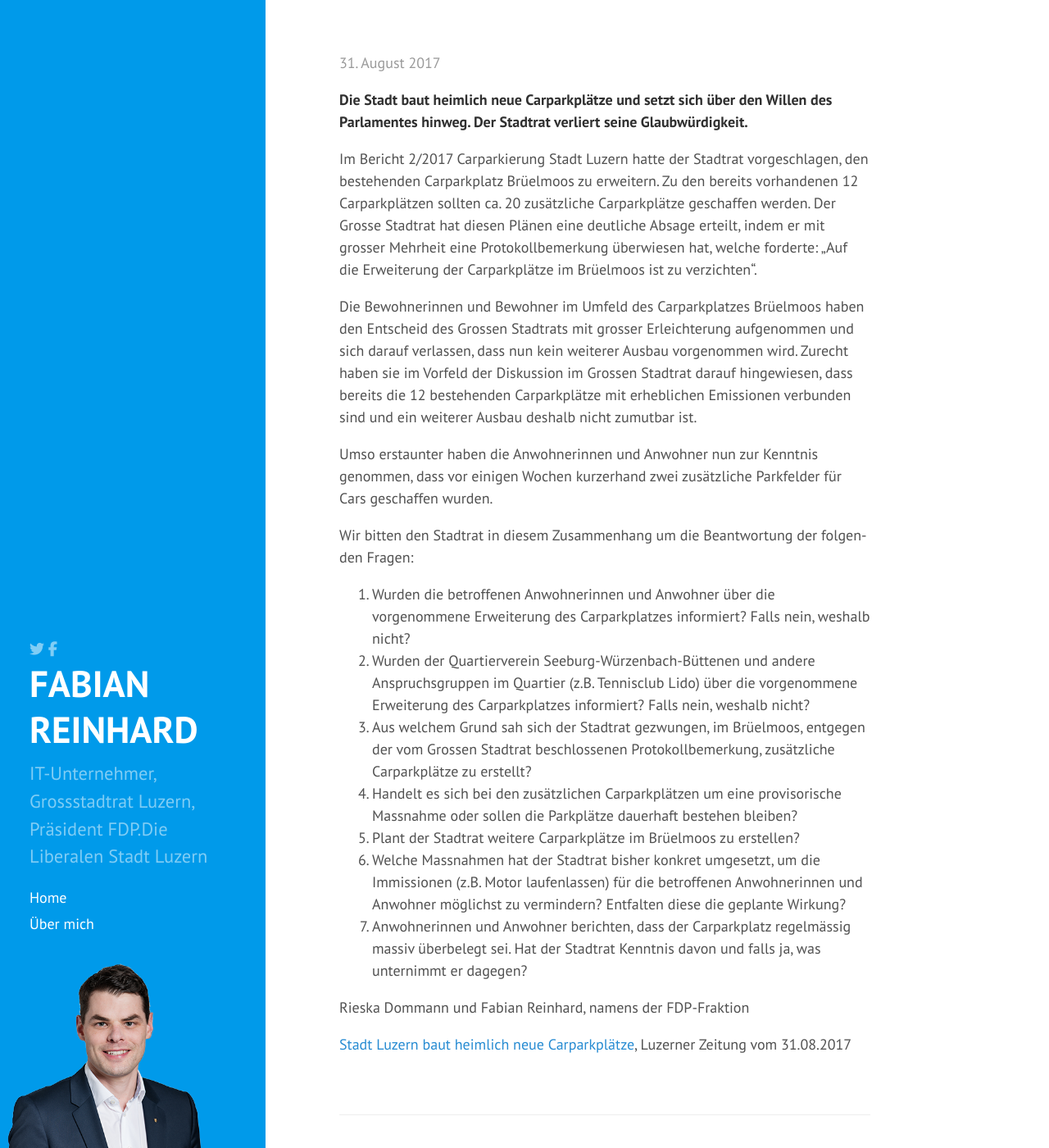
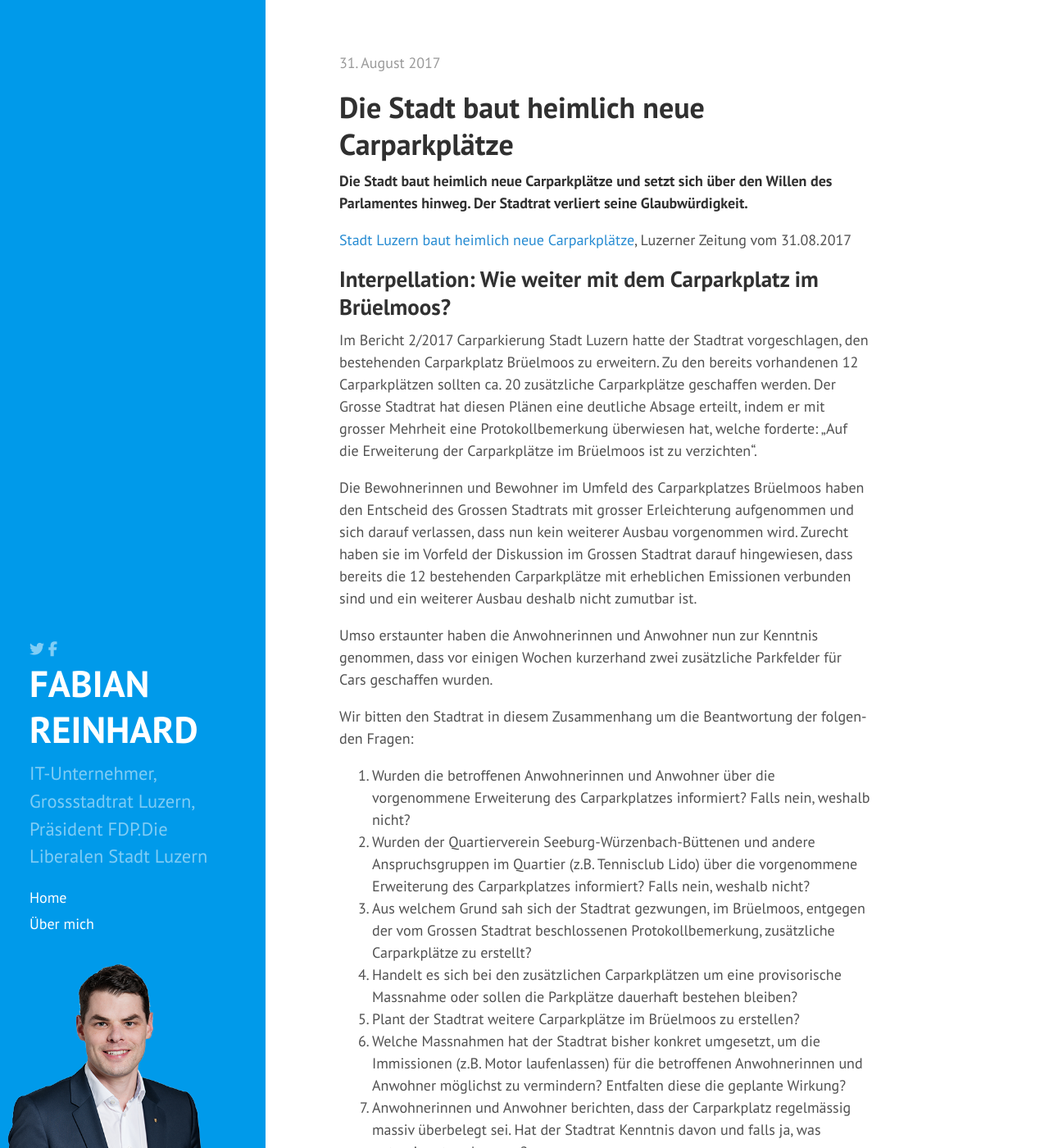
Before and after one commit to freinhard/freinhard.github.io, a Jekyll site: the page built from _posts/2017-08-31-bruehlmoos.md, in a window 1280 px wide and 1400 px high. Shown: the whole window at 82% size. Built offline with Jekyll 4.4.1, drawn with Linux system fonts in a browser that asks for light colours; nearby versions of some CDN libraries; our own code applies the rules of GitHub Pages for plain Markdown files; comment, search, counter and statistics services are not loaded.

Commit message:
Titel Brühlmoos

```diff
--- a/_posts/2017-08-31-bruehlmoos.md
+++ b/_posts/2017-08-31-bruehlmoos.md
@@ -1,9 +1,13 @@
 ---
 layout: post
-title: Interpellation: Wie weiter mit dem Carparkplatz im Brüelmoos?
+title: Die Stadt baut heimlich neue Carparkplätze
 ---
 
 **Die Stadt baut heimlich neue Carparkplätze und setzt sich über den Willen des Parlamentes hinweg. Der Stadtrat verliert seine Glaubwürdigkeit.**
+
+[Stadt Luzern baut heimlich neue Carparkplätze](http://www.luzernerzeitung.ch/nachrichten/zentralschweiz/luzern/stadt-legalisiert-falsche-parkplaetze;art9647,1093267), Luzerner Zeitung vom 31.08.2017
+
+## Interpellation: Wie weiter mit dem Carparkplatz im Brüelmoos?
 
 Im Bericht 2/2017 Carparkierung Stadt Luzern hatte der Stadtrat vorgeschlagen, den bestehenden Carparkplatz Brüelmoos zu erweitern. Zu den bereits vorhandenen 12 Carparkplätzen sollten ca. 20 zusätzliche Carparkplätze geschaffen werden. Der Grosse Stadtrat hat diesen Plänen eine deutliche Absage erteilt, indem er mit grosser Mehrheit eine Protokollbemerkung überwiesen hat, welche forderte: „Auf die Erweiterung der Carparkplätze im Brüelmoos ist zu verzichten“.
 
```
Also changed, not shown: other parts of _posts/2017-08-31-bruehlmoos.md (+0 -2 lines).
